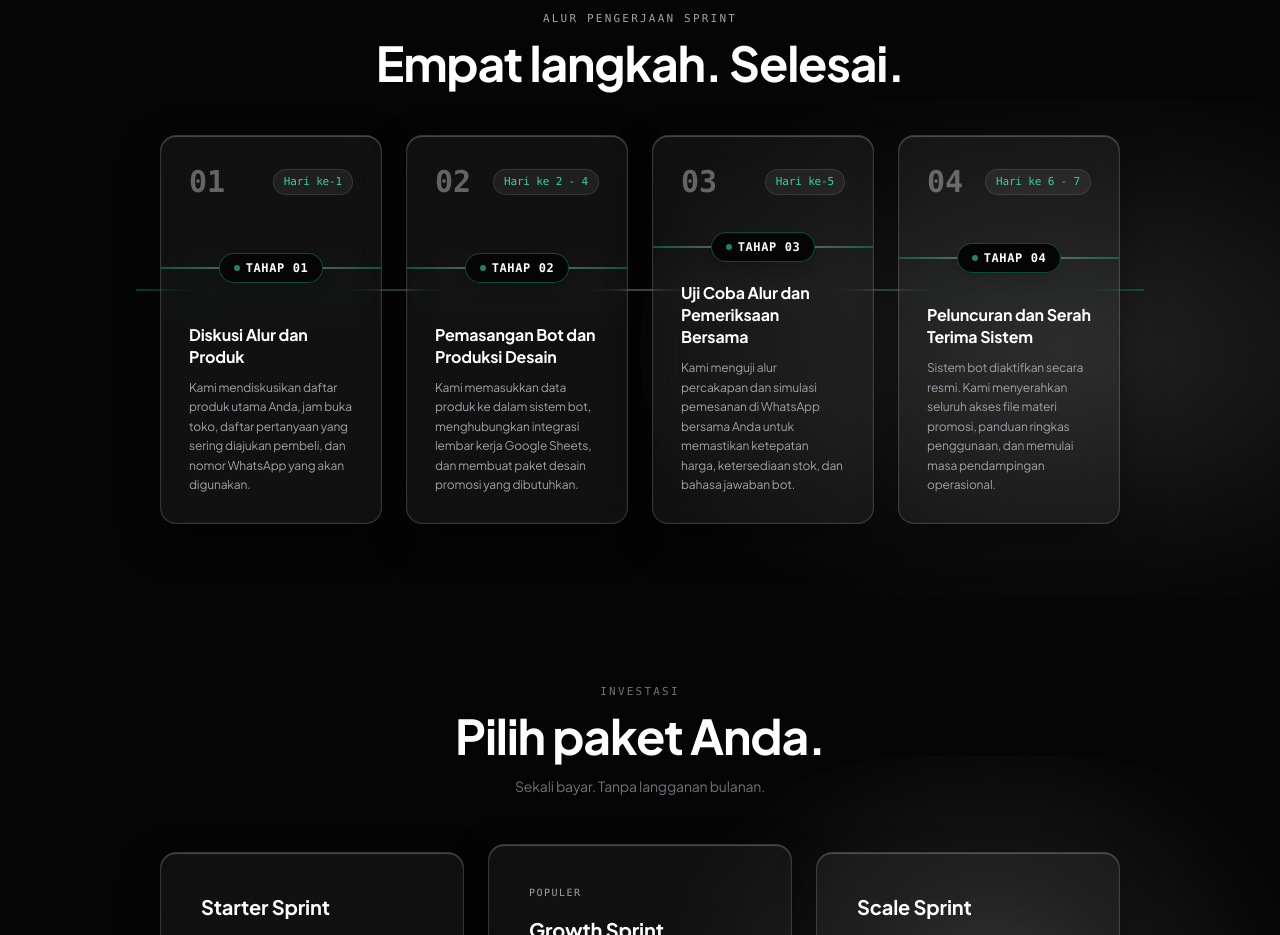
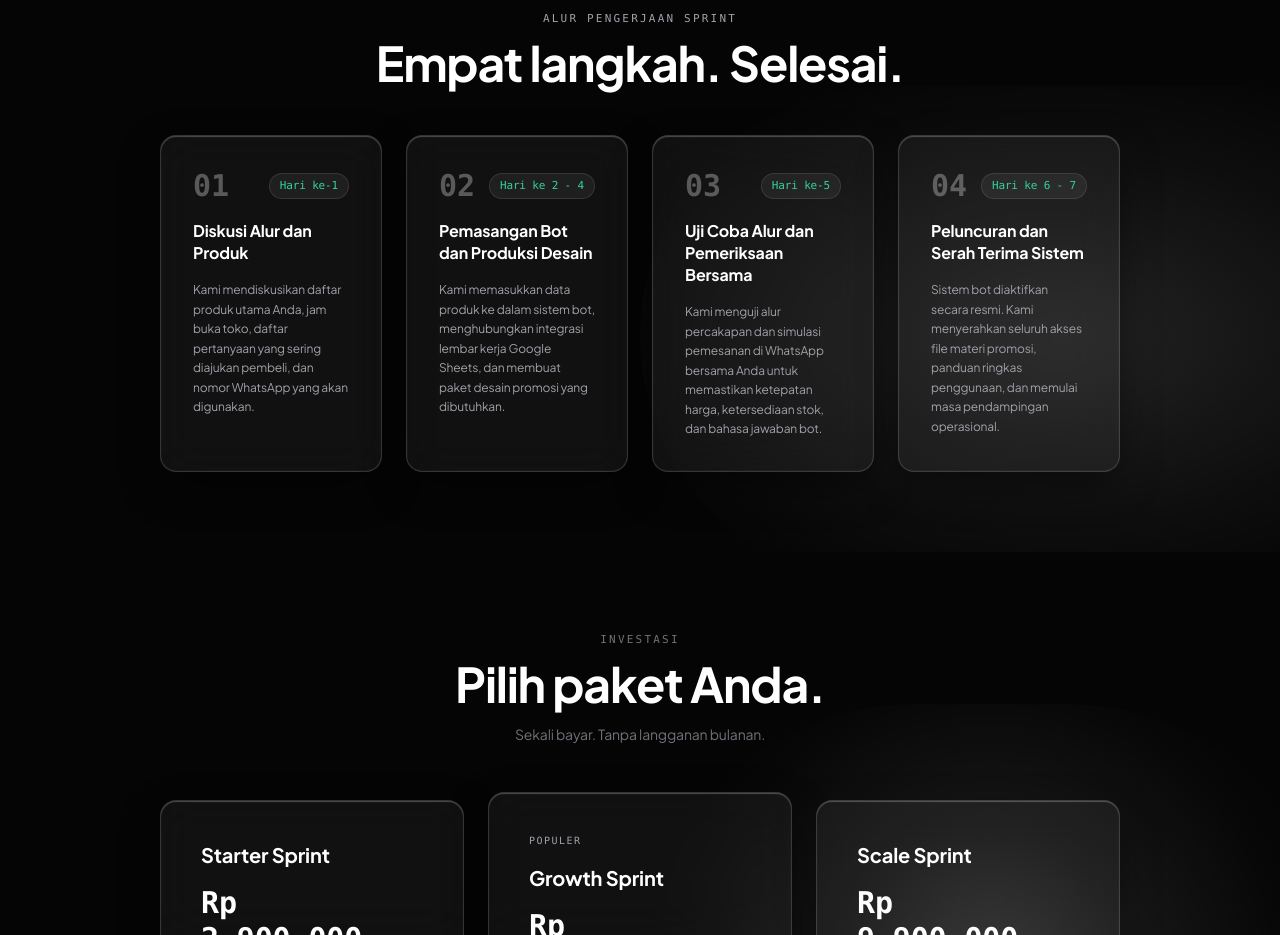
Before and after one commit to purnomoyusgiantoro/automatric, a React (Vite) app in the folder apps/web/: page / in a window 1280 px wide. Shown: the part 2760-3695 px from the top of the page. Built offline with nearby package versions, Linux system fonts and the light colour scheme.

Commit message:
refactor(workflow): restore clean cards layout without lines per user request

```diff
--- a/apps/web/src/components/WorkflowSection.tsx
+++ b/apps/web/src/components/WorkflowSection.tsx
@@ -20,43 +20,23 @@ export const WorkflowSection: React.FC = () => {
           </h2>
         </ScrollReveal>
 
-        {/* Workflow Cards Grid dengan Garis Penegas Alur di Tengah-Tengah Body */}
-        <div className="relative">
-          {/* Garis horizontal kontinu dari ujung ke ujung menembus tengah body */}
-          <div className="hidden lg:block absolute top-[40%] left-[-1.5rem] right-[-1.5rem] h-[2px] bg-gradient-to-r from-emerald-500/30 via-white/30 to-emerald-500/30 -translate-y-1/2 z-0 pointer-events-none" />
-
-          <div className="grid grid-cols-1 sm:grid-cols-2 lg:grid-cols-4 gap-6 relative z-10">
+        <div className="grid grid-cols-1 sm:grid-cols-2 lg:grid-cols-4 gap-6">
           {siteConfig.workflow.map((item: WorkflowStep, index: number) => (
             <ScrollReveal key={item.step} delay={index * 100}>
-                <div className="glass-card rounded-2xl p-6 sm:p-7 flex flex-col justify-between h-full border border-white/[0.12] hover:border-white/25 transition-all">
-                  {/* Bagian Atas: Step & Hari */}
-                  <div className="flex items-center justify-between pb-3">
-                    <span className="text-3xl font-extrabold font-mono text-white/35">
+              <div className="glass-card rounded-2xl p-7 sm:p-8 flex flex-col justify-between h-full border border-white/[0.12] hover:border-white/25 transition-all">
+                <div className="space-y-4">
+                  <div className="flex items-center justify-between">
+                    <span className="text-3xl font-extrabold font-mono text-white/30">
                       {item.step}
                     </span>
                     <span className="text-[11px] font-mono font-medium px-2.5 py-1 rounded-full bg-white/[0.06] border border-white/10 text-emerald-400">
                       {item.day}
                     </span>
                   </div>
-
-                  {/* Tengah-Tengah Body: Garis & Badge Tahap 01..04 */}
-                  <div className="my-5 relative flex items-center justify-center">
-                    {/* Garis penghubung menembus kartu */}
-                    <div className="absolute inset-x-[-28px] top-1/2 h-[2px] bg-gradient-to-r from-emerald-500/40 via-white/40 to-emerald-500/40 -translate-y-1/2 hidden lg:block pointer-events-none" />
-                    <div className="relative z-10 flex items-center gap-1.5 px-3.5 py-1.5 rounded-full bg-[#050505] border border-emerald-500/40 shadow-lg">
-                      <span className="w-1.5 h-1.5 rounded-full bg-emerald-400 animate-pulse" />
-                      <span className="text-xs font-mono font-bold text-white tracking-wider uppercase">
-                        Tahap {item.step}
-                      </span>
-                    </div>
-                  </div>
-
-                  {/* Bagian Bawah: Judul & Rincian */}
-                  <div>
                   <h3 className="text-base font-bold text-white leading-snug">
                     {item.title}
                   </h3>
-                    <p className="text-xs text-zinc-400 leading-relaxed mt-2.5">
+                  <p className="text-xs text-zinc-400 leading-relaxed">
                     {item.description}
                   </p>
                 </div>
@@ -65,7 +45,6 @@ export const WorkflowSection: React.FC = () => {
           ))}
         </div>
       </div>
-      </div>
     </section>
   );
 };
```
Also changed, not shown: 1 other file (tests, documents, lock files or other folders). Lines whose indentation alone changed are shown as unchanged.
